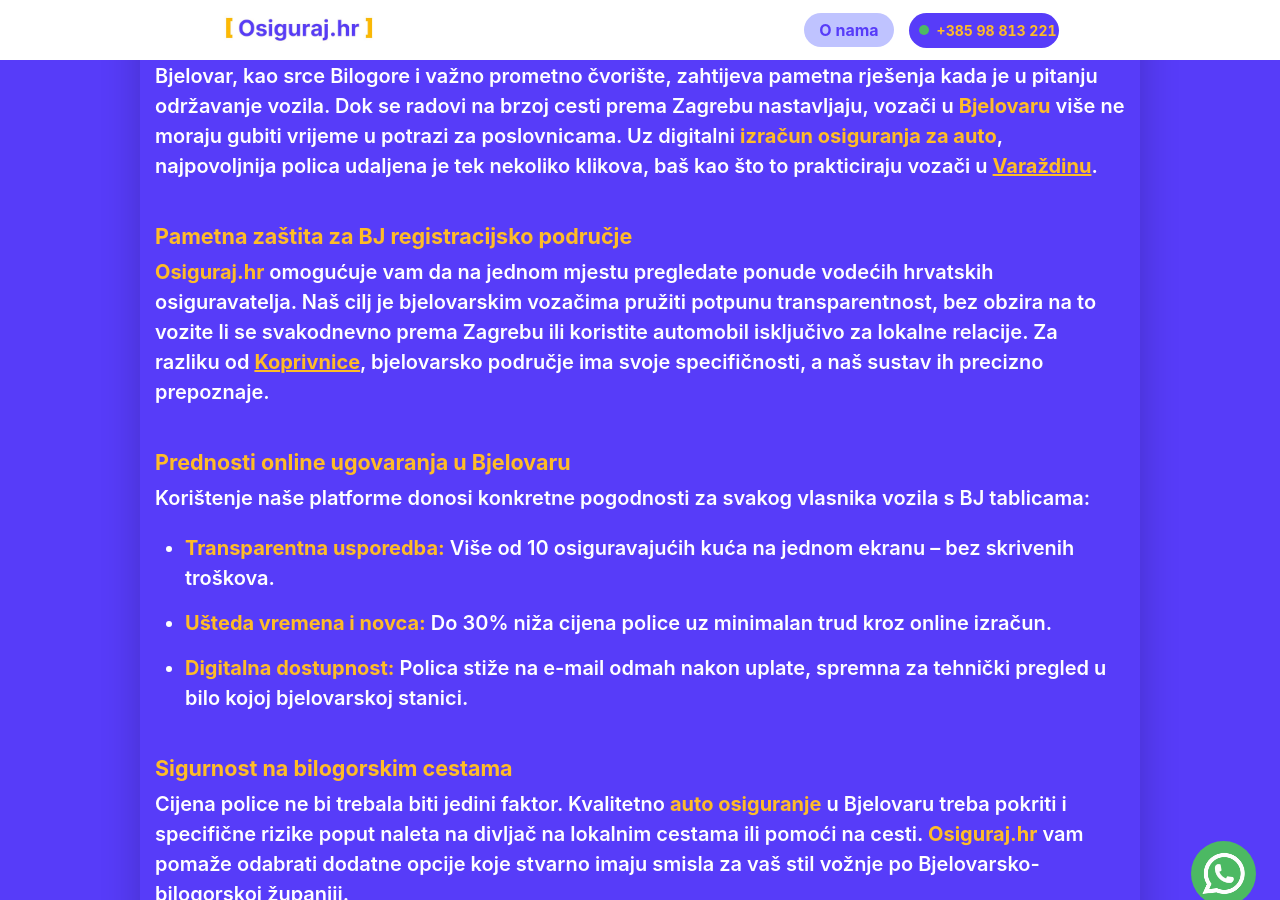
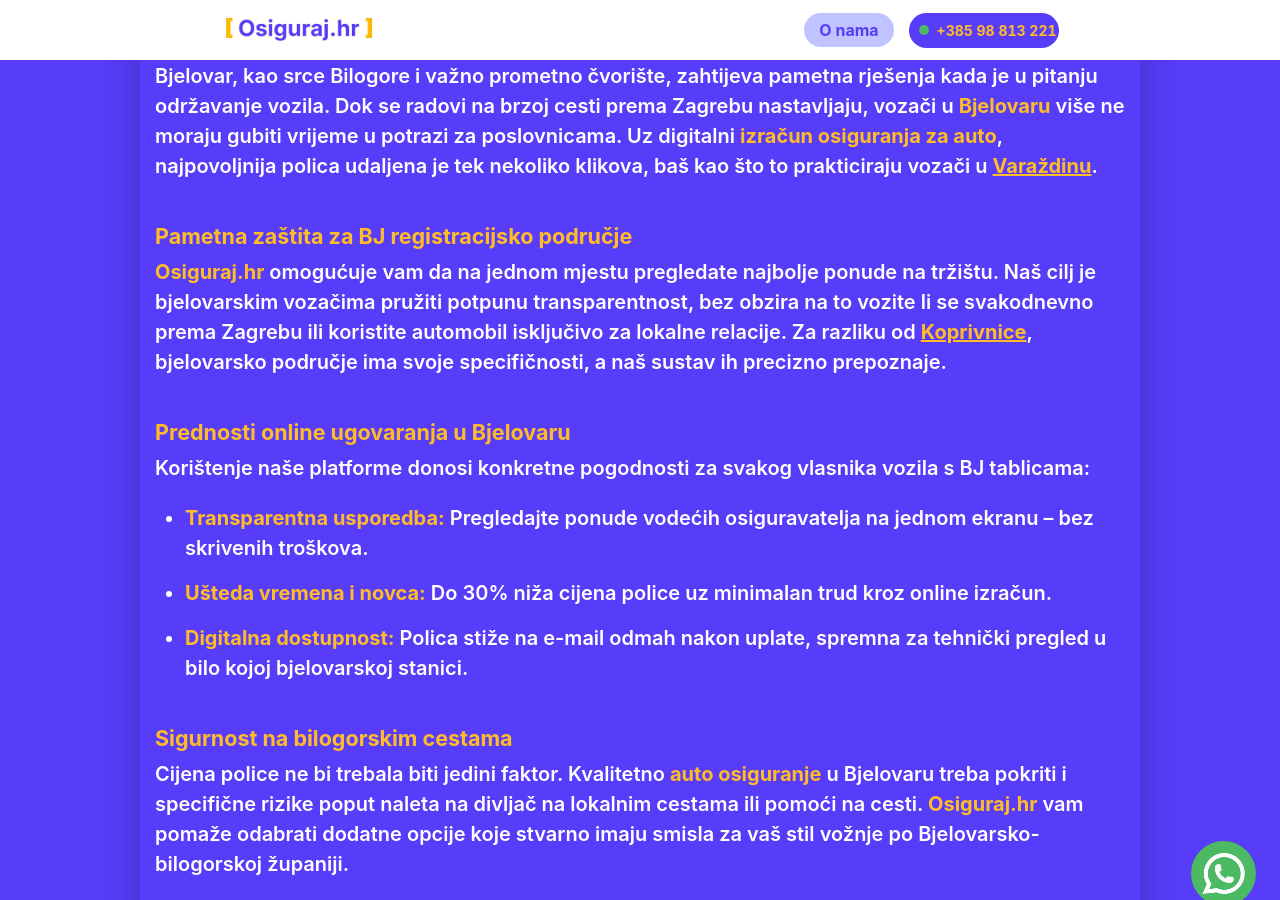
Before and after one commit to Filip-Gale/OsigurajHR, a Jekyll site: the page built from auto-osiguranje/bjelovar.md, in a window 1280 px wide and 900 px high, scrolled down 511 px. Built offline with Jekyll 4.4.1, drawn with Linux system fonts in a browser that asks for light colours.

Commit message:
Update bjelovar.md

```diff
--- a/auto-osiguranje/bjelovar.md
+++ b/auto-osiguranje/bjelovar.md
@@ -10,13 +10,13 @@
 
 ### Pametna zaštita za BJ registracijsko područje
 
-**Osiguraj.hr** omogućuje vam da na jednom mjestu pregledate ponude vodećih hrvatskih osiguravatelja. Naš cilj je bjelovarskim vozačima pružiti potpunu transparentnost, bez obzira na to vozite li se svakodnevno prema Zagrebu ili koristite automobil isključivo za lokalne relacije. Za razliku od [Koprivnice]({{ '/auto-osiguranje/koprivnica/' | relative_url }}), bjelovarsko područje ima svoje specifičnosti, a naš sustav ih precizno prepoznaje.
+**Osiguraj.hr** omogućuje vam da na jednom mjestu pregledate najbolje ponude na tržištu. Naš cilj je bjelovarskim vozačima pružiti potpunu transparentnost, bez obzira na to vozite li se svakodnevno prema Zagrebu ili koristite automobil isključivo za lokalne relacije. Za razliku od [Koprivnice]({{ '/auto-osiguranje/koprivnica/' | relative_url }}), bjelovarsko područje ima svoje specifičnosti, a naš sustav ih precizno prepoznaje.
 
 ### Prednosti online ugovaranja u Bjelovaru
 
 Korištenje naše platforme donosi konkretne pogodnosti za svakog vlasnika vozila s BJ tablicama:
 
-* **Transparentna usporedba:** Više od 10 osiguravajućih kuća na jednom ekranu – bez skrivenih troškova.
+* **Transparentna usporedba:** Pregledajte ponude vodećih osiguravatelja na jednom ekranu – bez skrivenih troškova.
 * **Ušteda vremena i novca:** Do 30% niža cijena police uz minimalan trud kroz online izračun.
 * **Digitalna dostupnost:** Polica stiže na e-mail odmah nakon uplate, spremna za tehnički pregled u bilo kojoj bjelovarskoj stanici.
 
```
